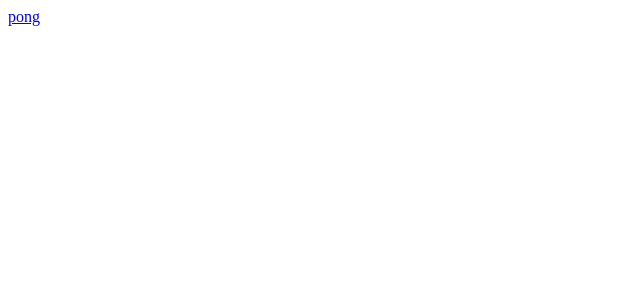
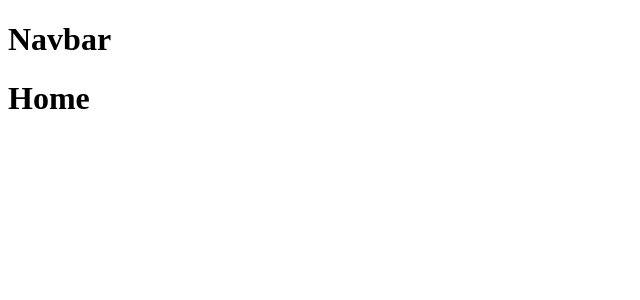
Before and after one commit to tarekul/PursuitTube, a React (Create React App) app: page / in a window 1280 px wide. Shown: the top 300 px of the page, without its empty margins (0-640 px from the left). Built offline with nearby package versions, Linux system fonts and the light colour scheme.

Commit message:
created state and initial routes

```diff
--- a/src/App.js
+++ b/src/App.js
@@ -1,12 +1,42 @@
 import React, { Component } from 'react';
+
+import Navbar from './components/Navbar'
+import Home from './containers/Home'
+import Video from './containers/Video'
+import Search from './containers/Search'
+import Userlist from './containers/UserList'
+import FeedList from './containers/FeedList'
+
 import { Route, Link } from 'react-router-dom'
 
+
 class App extends Component {
+  constructor(props){
+    super(props)
+    this.state = {
+      video:'',
+      search:'',
+      users:[{name:'syed',
+              feed:[]
+            }]
+    }
+
+  }
+  //use this function to update the class
+  //param is object that has property to update and value
+  changeState = (obj) =>{
+    this.setState(obj)
+  }
+
   render() {
     return (
       <>
-        <Route path='/' exact render={()=><Link to='/pong'>pong</Link>} />
-        <Route path='/pong' exact render={()=><Link to='/'>ping</Link>} />
+        <Route path='/' render={()=><Navbar/>} />
+        <Route path='/' exact render={()=><Home/>} />
+        <Route path='/video' exact render={()=><Video/>} />
+        <Route path='/search' exact render={()=><Search/>} />
+        <Route path='/userlist' exact render={()=><Userlist/>} />
+        <Route path='/feedlist' exact render={()=><FeedList/>} />
       </>
     );
   }
--- /dev/null
+++ b/src/components/Navbar.js
@@ -0,0 +1,7 @@
+import React from 'react'
+
+const Navbar = ()=>{
+    return <h1>Navbar</h1>
+}
+
+export default Navbar
--- /dev/null
+++ b/src/containers/FeedList.js
@@ -0,0 +1,7 @@
+import React from 'react'
+
+const FeedList = ()=>{
+    return <h1>Feedlist</h1>
+}
+
+export default FeedList;
--- /dev/null
+++ b/src/containers/Home.js
@@ -0,0 +1,7 @@
+import React from 'react'
+
+const Home = ()=>{
+    return <h1>Home</h1>
+}
+
+export default Home
--- /dev/null
+++ b/src/containers/Search.js
@@ -0,0 +1,7 @@
+import React from 'react'
+
+const Search = ()=>{
+    return <h1>Search</h1>
+}
+
+export default Search
--- /dev/null
+++ b/src/containers/UserList.js
@@ -0,0 +1,7 @@
+import React from 'react'
+
+const Userlist = ()=>{
+    return <h1>Userlist</h1>
+}
+
+export default Userlist
--- /dev/null
+++ b/src/containers/Video.js
@@ -0,0 +1,7 @@
+import React from 'react'
+
+const Video = ()=>{
+    return <h1>Video</h1>
+}
+
+export default Video
```
